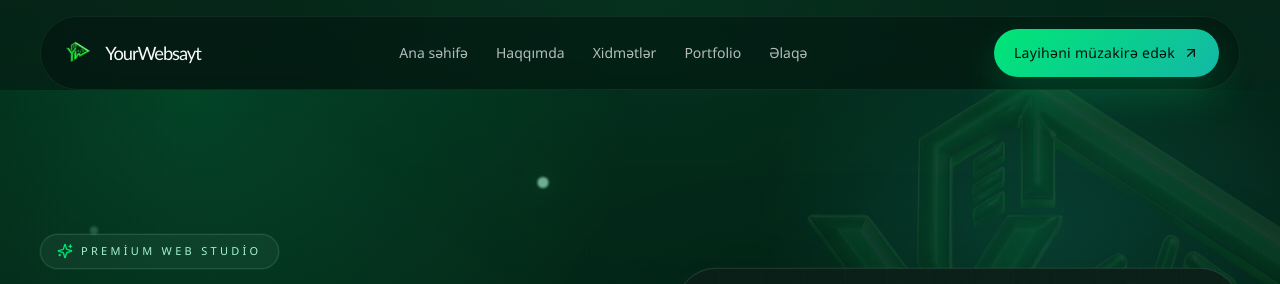
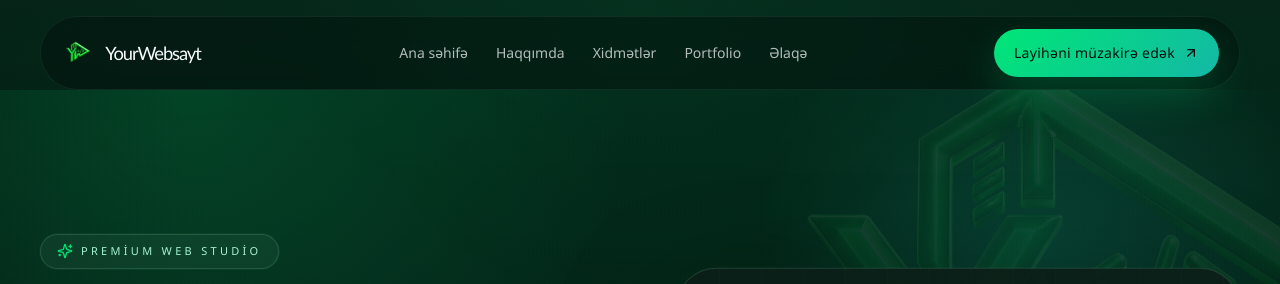
Before and after one commit to nasrullayevfarrukh-droid/YourWebsayt, a Next.js app: page / in a window 1280 px wide. Shown: the top 284 px of the page. Built offline with nearby package versions, Linux system fonts and the light colour scheme.

Commit message:
Remove hero background particles

```diff
--- a/sections/home-hero.tsx
+++ b/sections/home-hero.tsx
@@ -14,14 +14,6 @@ import { heroTrustIndicators } from "@/data/site";
 import { luxuryEase } from "@/lib/motion";
 
 const heroLines = ["Biznesinizi daha ciddi göstərən", "premium veb saytlar qururuq"];
-
-const heroParticles = [
-  { left: "7%", top: "14%", size: 8, duration: 7.2, delay: 0.2 },
-  { left: "42%", top: "10%", size: 10, duration: 8.8, delay: 1 },
-  { left: "88%", top: "20%", size: 12, duration: 7.9, delay: 0.5 },
-  { left: "18%", top: "74%", size: 9, duration: 8.5, delay: 1.4 },
-  { left: "73%", top: "78%", size: 11, duration: 9.2, delay: 0.9 }
-] as const;
 
 const heroPreviewSignals = [
   "Real portfolio preview",
@@ -53,32 +45,6 @@ export function HomeHero() {
           backgroundSize: "min(46rem, 56vw)"
         }}
       />
-
-      {heroParticles.map((particle) => (
-        <motion.span
-          key={`${particle.left}-${particle.top}`}
-          aria-hidden="true"
-          className="absolute rounded-full bg-[rgba(167,243,208,0.9)] blur-[1px]"
-          style={{
-            left: particle.left,
-            top: particle.top,
-            width: particle.size,
-            height: particle.size,
-            boxShadow: "0 0 26px rgba(0,230,118,0.45)"
-          }}
-          animate={{
-            y: [0, -14, 0],
-            opacity: [0.2, 0.9, 0.2],
-            scale: [1, 1.15, 1]
-          }}
-          transition={{
-            duration: particle.duration,
-            delay: particle.delay,
-            repeat: Infinity,
-            ease: "easeInOut"
-          }}
-        />
-      ))}
 
       <Container className="relative">
         <div className="grid gap-10 lg:gap-12 xl:grid-cols-[minmax(0,1.02fr)_minmax(0,0.98fr)] xl:items-center">
```
